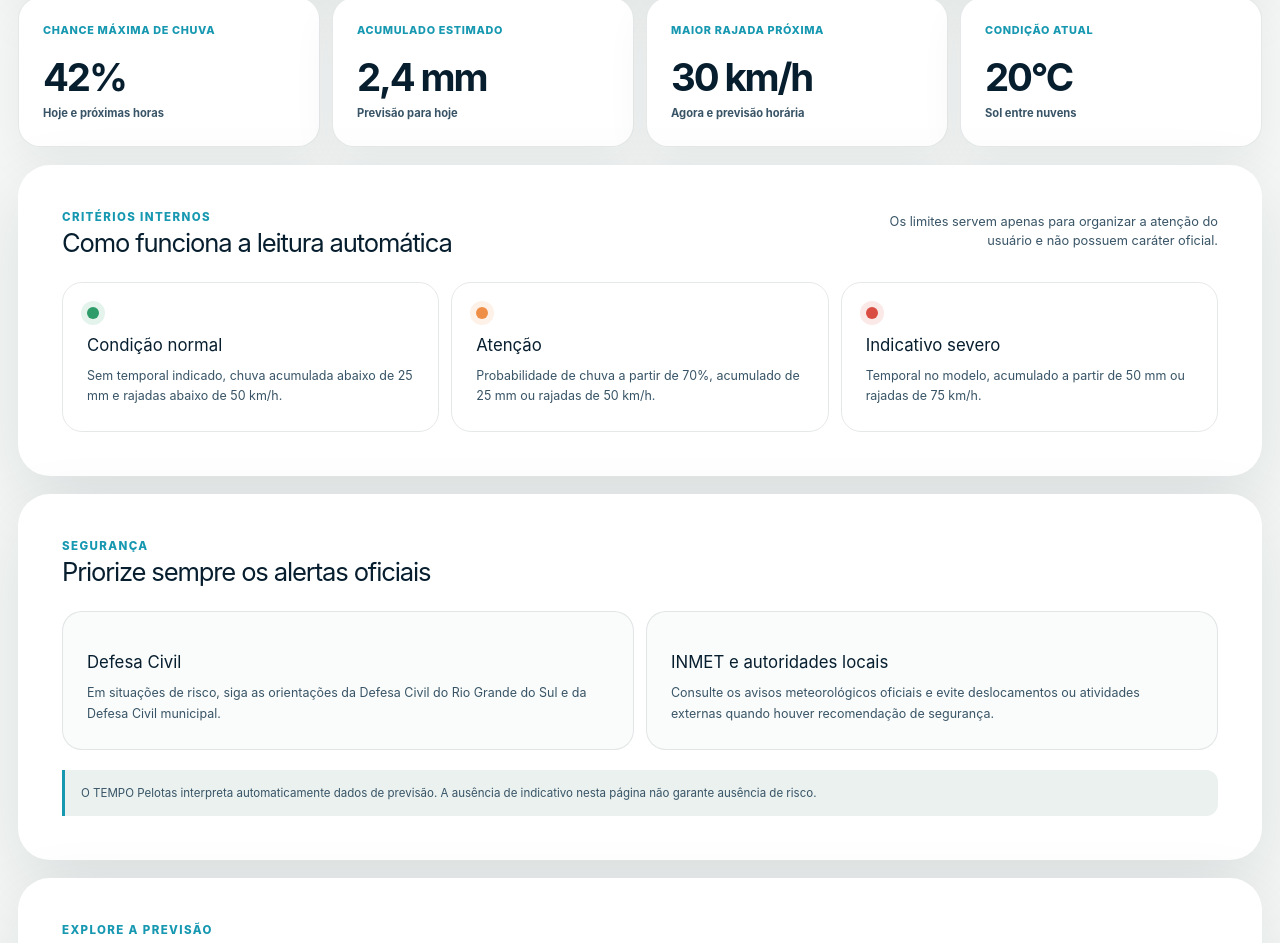
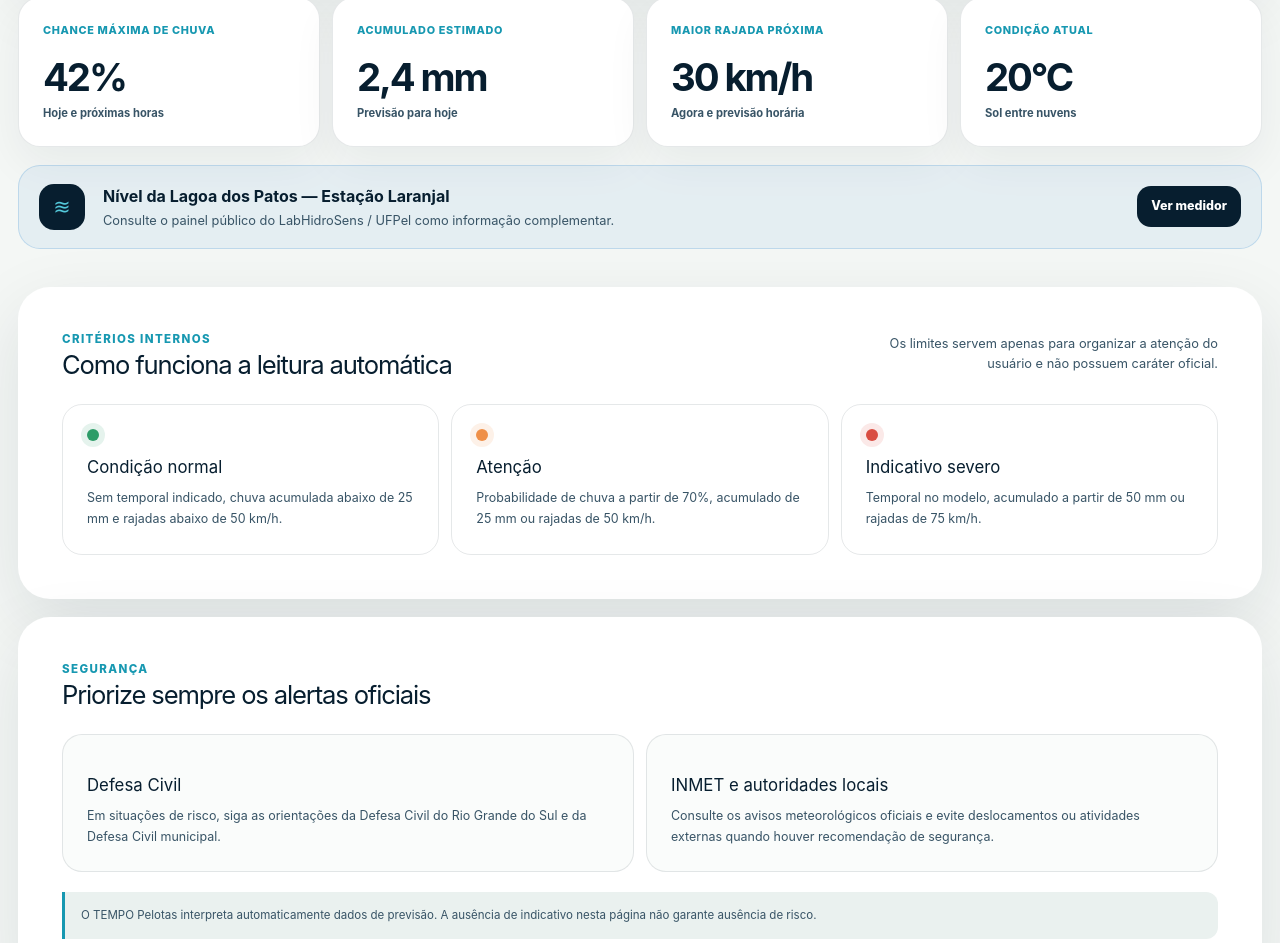
Before and after one commit to agenciamobi/tempopelotas, a Next.js app: page /alertas in a window 1280 px wide. Shown: the part 788-1731 px from the top of the page. Built offline with nearby package versions, Linux system fonts and the light colour scheme; no server answers.

Commit message:
Integra medidor da Lagoa dos Patos à página de alertas

```diff
--- a/app/alertas/page.tsx
+++ b/app/alertas/page.tsx
@@ -1,4 +1,5 @@
 import type { Metadata } from "next";
+import Link from "next/link";
 import { ForecastPageShell } from "@/components/forecast-page-shell";
 import { formatMillimeters, getWeatherAdvisory } from "@/lib/weather-insights";
 import { getPelotasWeather } from "@/lib/weather-service";
@@ -78,6 +79,17 @@ export default async function AlertasPage() {
         </article>
       </section>
 
+      <section className="lagoon-alert-card" aria-label="Monitoramento do nível da lagoa">
+        <span aria-hidden="true">≋</span>
+        <div>
+          <strong>Nível da Lagoa dos Patos — Estação Laranjal</strong>
+          <small>
+            Consulte o painel público do LabHidroSens / UFPel como informação complementar.
+          </small>
+        </div>
+        <Link href="/nivel-da-lagoa-dos-patos-laranjal">Ver medidor</Link>
+      </section>
+
       <section className="topic-section" aria-labelledby="monitoring-title">
         <div className="section-heading">
           <div>
```
